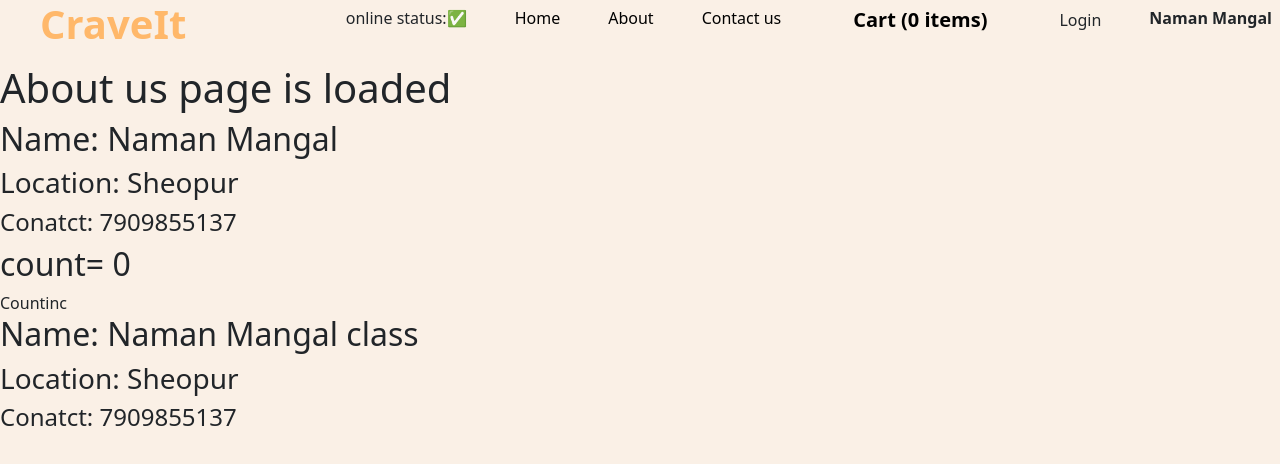
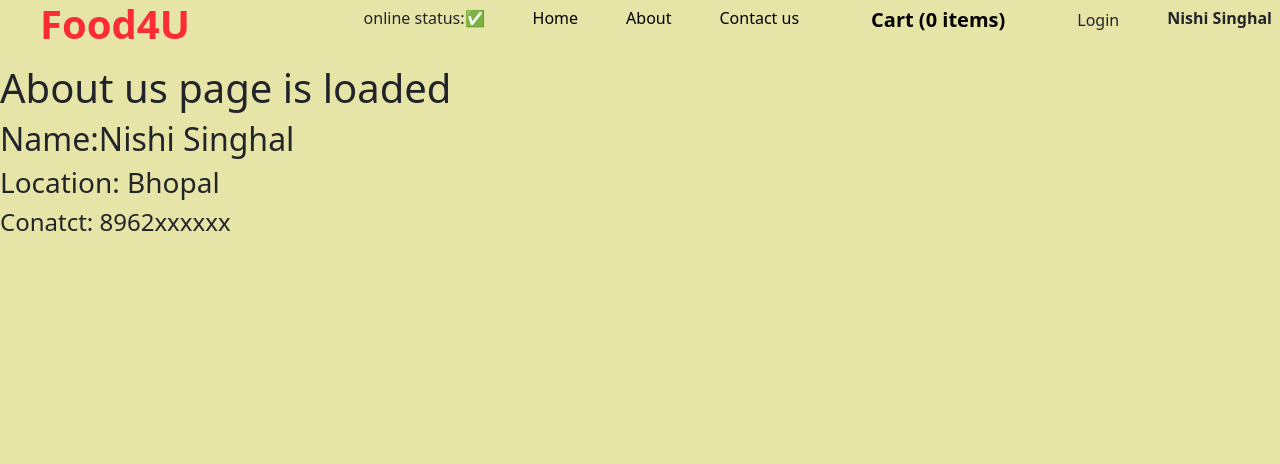
Before and after one commit to nishisinghal/Food4U, a React (Vite) app: page /about in a window 1280 px wide. Shown: the top 464 px of the page. Built offline with nearby package versions, Linux system fonts and the light colour scheme.

Commit message:
Updated project with new changes

```diff
--- a/src/App.css
+++ b/src/App.css
@@ -6,6 +6,6 @@
   }
 
   *{
-    background-color: #faf0e6;
+    background-color: #e6e4a7;
   }
   @import "tailwindcss";
--- a/src/component/About.jsx
+++ b/src/component/About.jsx
@@ -1,10 +1,10 @@
-import User from "./User";
+import User from "./User.jsx";
 import Userclass from "./Userclass.jsx";
 
 const About =()=>{
     return <> <div> <h1> About us page is loaded</h1> </div>
     <User />
-    <Userclass name={"Naman Mangal class"}/>
+    {/* <Userclass name={"Nishi Singhal "}/> */}
 
 </>
 }
--- a/src/component/Contactus.jsx
+++ b/src/component/Contactus.jsx
@@ -4,9 +4,9 @@ const Contactus = () =>{
     <div className="cont_conatiner">
         <h1>For any Query/Copmplaint Contact Us</h1>
     <div className="contactus">
-        <h1> Mangal Foods Pvt Ltd</h1>
+        <h2>  Food4U Pvt Ltd</h2>
         <h2>Main Branch: Sheopur M.P</h2>
-        <h2>Conatact Number: 7909855137</h2>
+        <h2>Conatact Number: 8962xxxxxx</h2>
     </div>
     </div>
 
--- a/src/component/Header.jsx
+++ b/src/component/Header.jsx
@@ -15,8 +15,8 @@ const Header =()=>{
 
     return(
     <div className='flex justify-between  mb-2 '>
-      <div className='logo mx-10 text-orange-300'>
-       <h1><b> CraveIt</b></h1>
+      <div className='logo mx-10 font-bold fomt-serif text-red-500 '>
+       <h1><b> Food4U </b></h1>
       </div>
 
       <div className=' flex nav-items items-center'>
--- a/src/component/User.jsx
+++ b/src/component/User.jsx
@@ -1,8 +1,8 @@
 const User =()=>{
     return <>
-    <h2>Name: Naman Mangal</h2>
-    <h3>Location: Sheopur</h3>
-    <h4>Conatct: 7909855137</h4>
+    <h2>Name:Nishi Singhal</h2>
+    <h3>Location: Bhopal</h3>
+    <h4>Conatct: 8962xxxxxx</h4>
     </>
 }
 
--- a/src/main.jsx
+++ b/src/main.jsx
@@ -21,7 +21,7 @@ function Applayout() {
   const[userName,setUsername]= useState();
   useEffect(() => {
     if (!userName) {  // Only set default name if it's empty
-      setUsername("Naman Mangal");
+      setUsername("Nishi Singhal");
     }
   }, []);
 
```
